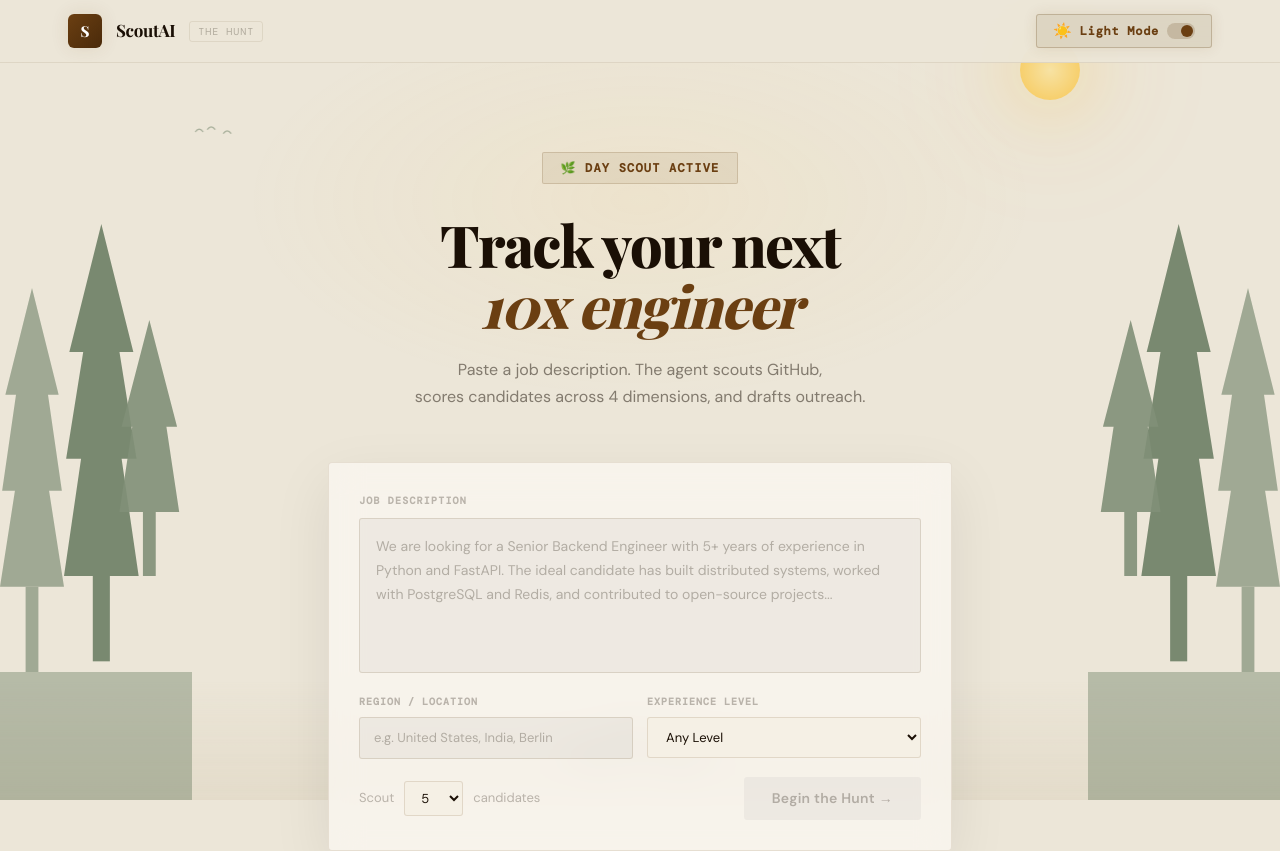
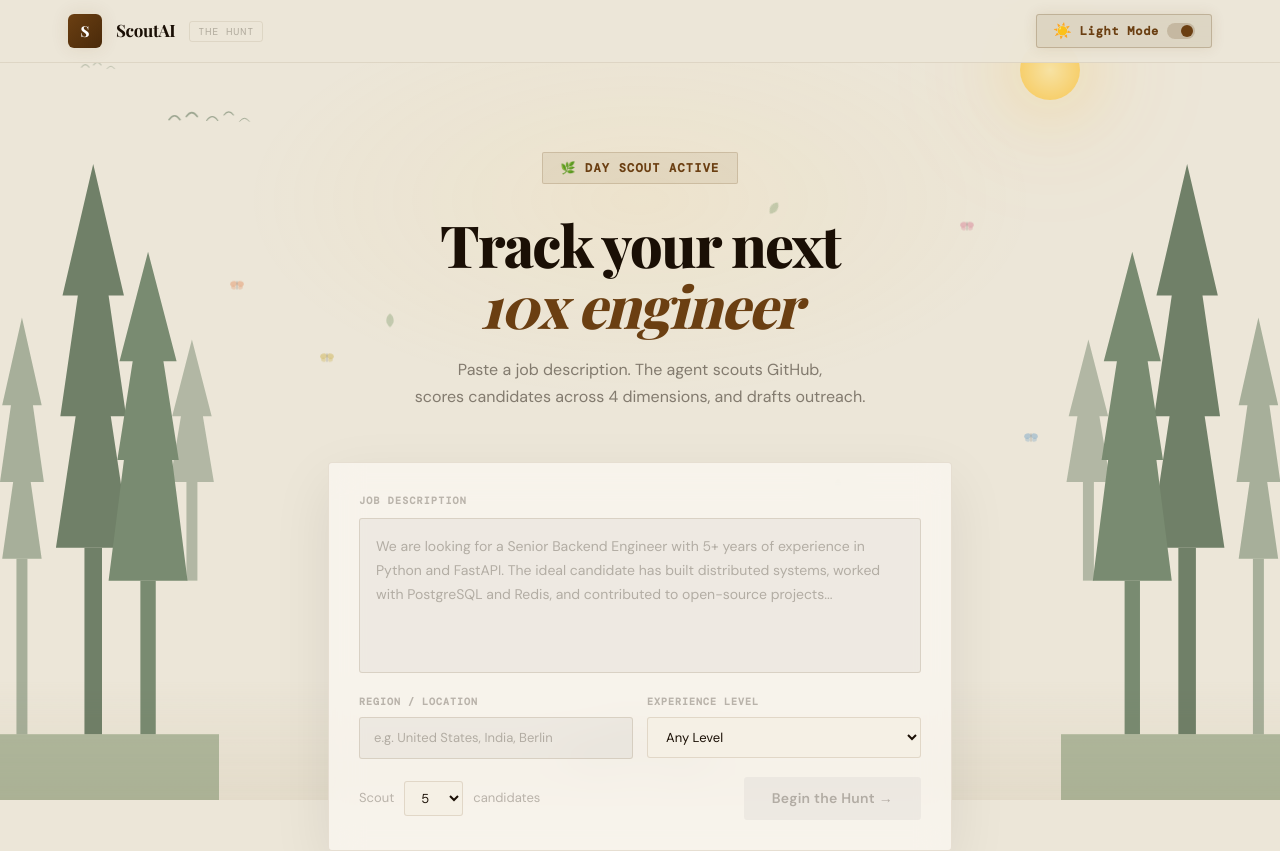
Before and after one commit to amoghforreal/scoutai, a Next.js app: page / in a window 1280 px wide. Shown: the top 851 px of the page. Built offline with nearby package versions, Linux system fonts and the light colour scheme; a web font is replaced by a local one.

Commit message:
feat: fixed tree grounding, more birds, butterflies, floating leaves

```diff
--- a/app/page.tsx
+++ b/app/page.tsx
@@ -112,29 +112,37 @@ function exportToCSV(candidates: Candidate[], role: string) {
 
 // SVG Tree Component
 function PineTrees({ side, dark }: { side: 'left' | 'right'; dark: boolean }) {
-  const treeColor = dark ? '#020805' : '#2a4a2a';
-  const treeMidColor = dark ? '#040e07' : '#1d3d1d';
-  const flip = side === 'right' ? 'scale(-1,1) translate(-180,0)' : '';
+  const treeColor = dark ? '#020805' : '#2d4f2d';
+  const treeMidColor = dark ? '#040e07' : '#1e3d1e';
+  const groundColor = dark ? '#020805' : '#3a5c2a';
+  const flip = side === 'right' ? `scale(-1,1) translate(-200,0)` : '';
   return (
-    <svg viewBox="0 0 180 600" xmlns="http://www.w3.org/2000/svg" style={{ position: 'absolute', ...(side === 'left' ? { left: 0 } : { right: 0 }), bottom: 0, height: '80vh', width: 'auto', opacity: dark ? 0.95 : 0.55, pointerEvents: 'none', zIndex: 0 }} preserveAspectRatio="xMinYMax meet">
+    <svg viewBox="0 0 200 620" xmlns="http://www.w3.org/2000/svg"
+      style={{ position: 'absolute', ...(side === 'left' ? { left: 0 } : { right: 0 }), bottom: 0, height: '85vh', width: 'auto', opacity: dark ? 0.97 : 0.6, pointerEvents: 'none', zIndex: 0 }}
+      preserveAspectRatio={side === 'left' ? 'xMinYMax meet' : 'xMaxYMax meet'}>
       <g transform={flip}>
-        {/* Far tree */}
-        <g transform="translate(0,0)" opacity="0.7">
-          <polygon points="30,120 5,220 15,220 2,310 14,310 0,400 60,400 46,310 58,310 45,220 55,220" fill={treeColor}/>
-          <rect x="24" y="400" width="12" height="80" fill={treeColor}/>
+        {/* Ground strip — connects everything */}
+        <rect x="0" y="560" width="200" height="60" fill={groundColor} opacity={dark ? 1 : 0.55}/>
+        {/* Back far small tree */}
+        <g opacity="0.6">
+          <polygon points="20,180 2,260 10,260 0,330 12,330 2,400 38,400 28,330 40,330 30,260 38,260" fill={treeColor}/>
+          <rect x="15" y="400" width="10" height="160" fill={treeColor}/>
         </g>
-        {/* Near tall tree */}
-        <g transform="translate(60,0)">
-          <polygon points="35,60 5,180 18,180 2,280 16,280 0,390 70,390 54,280 68,280 52,180 65,180" fill={treeMidColor}/>
-          <rect x="27" y="390" width="16" height="80" fill={treeMidColor}/>
+        {/* Main tall center-left tree */}
+        <g transform="translate(55,0)">
+          <polygon points="30,40 2,160 16,160 0,270 14,270 -4,390 64,390 46,270 60,270 44,160 58,160" fill={treeMidColor}/>
+          <rect x="22" y="390" width="16" height="170" fill={treeMidColor}/>
         </g>
-        {/* Short front tree */}
-        <g transform="translate(110,150)" opacity="0.9">
-          <polygon points="30,0 4,100 14,100 2,180 58,180 46,100 56,100" fill={treeColor}/>
-          <rect x="24" y="180" width="12" height="60" fill={treeColor}/>
+        {/* Front shorter tree */}
+        <g transform="translate(105,120)">
+          <polygon points="30,0 4,100 16,100 2,190 8,190 -6,300 66,300 52,190 58,190 44,100 56,100" fill={treeColor}/>
+          <rect x="23" y="300" width="14" height="140" fill={treeColor}/>
         </g>
-        {/* Ground */}
-        <rect x="0" y="480" width="180" height="120" fill={dark ? '#020805' : '#2a4a2a'} opacity={dark ? 1 : 0.5}/>
+        {/* Tiny accent tree far back */}
+        <g transform="translate(155,200)" opacity="0.5">
+          <polygon points="20,0 2,70 10,70 0,130 40,130 30,70 38,70" fill={treeColor}/>
+          <rect x="15" y="130" width="10" height="90" fill={treeColor}/>
+        </g>
       </g>
     </svg>
   );
@@ -312,16 +320,61 @@ export default function Home() {
           <circle cx="24" cy="10" r="2" fill="#020805"/>
         </svg>}
 
-        {/* Birds (light only) */}
-        {!dark && <svg viewBox="0 0 100 30" xmlns="http://www.w3.org/2000/svg" style={{ position: 'absolute', top: '15%', left: '-120px', width: '80px', opacity: 0.35, animation: 'bird 18s 2s infinite linear', pointerEvents: 'none' }}>
-          <path d="M10,15 Q15,8 20,15" stroke="#2a4a2a" strokeWidth="1.5" fill="none"/>
-          <path d="M25,12 Q30,5 35,12" stroke="#2a4a2a" strokeWidth="1.5" fill="none"/>
-          <path d="M45,17 Q50,10 55,17" stroke="#2a4a2a" strokeWidth="1.5" fill="none"/>
+        {/* Birds flock 1 — large, slow */}
+        {!dark && <svg viewBox="0 0 140 40" xmlns="http://www.w3.org/2000/svg" style={{ position: 'absolute', top: '13%', left: '-160px', width: '110px', opacity: 0.4, animation: 'bird 22s 1s infinite linear', pointerEvents: 'none' }}>
+          <path d="M10,20 Q17,10 24,20" stroke="#2a4a2a" strokeWidth="2" fill="none" strokeLinecap="round"/>
+          <path d="M32,16 Q39,6 46,16" stroke="#2a4a2a" strokeWidth="2" fill="none" strokeLinecap="round"/>
+          <path d="M58,21 Q65,11 72,21" stroke="#2a4a2a" strokeWidth="1.5" fill="none" strokeLinecap="round"/>
+          <path d="M80,14 Q86,6 92,14" stroke="#2a4a2a" strokeWidth="1.5" fill="none" strokeLinecap="round"/>
+          <path d="M100,22 Q106,14 112,22" stroke="#2a4a2a" strokeWidth="1.2" fill="none" strokeLinecap="round"/>
         </svg>}
-        {!dark && <svg viewBox="0 0 100 30" xmlns="http://www.w3.org/2000/svg" style={{ position: 'absolute', top: '20%', left: '-120px', width: '50px', opacity: 0.25, animation: 'bird 25s 8s infinite linear', pointerEvents: 'none' }}>
-          <path d="M10,15 Q15,8 20,15" stroke="#2a4a2a" strokeWidth="1.5" fill="none"/>
-          <path d="M28,12 Q33,5 38,12" stroke="#2a4a2a" strokeWidth="1.5" fill="none"/>
+        {/* Birds flock 2 — small, fast, higher */}
+        {!dark && <svg viewBox="0 0 80 30" xmlns="http://www.w3.org/2000/svg" style={{ position: 'absolute', top: '7%', left: '-100px', width: '60px', opacity: 0.28, animation: 'bird 14s 4s infinite linear', pointerEvents: 'none' }}>
+          <path d="M8,15 Q13,8 18,15" stroke="#3a5a3a" strokeWidth="1.5" fill="none" strokeLinecap="round"/>
+          <path d="M24,12 Q29,5 34,12" stroke="#3a5a3a" strokeWidth="1.5" fill="none" strokeLinecap="round"/>
+          <path d="M42,17 Q47,10 52,17" stroke="#3a5a3a" strokeWidth="1.2" fill="none" strokeLinecap="round"/>
         </svg>}
+        {/* Birds flock 3 — medium, mid height */}
+        {!dark && <svg viewBox="0 0 100 30" xmlns="http://www.w3.org/2000/svg" style={{ position: 'absolute', top: '22%', left: '-130px', width: '75px', opacity: 0.22, animation: 'bird 30s 10s infinite linear', pointerEvents: 'none' }}>
+          <path d="M10,15 Q16,7 22,15" stroke="#2a4a2a" strokeWidth="1.5" fill="none" strokeLinecap="round"/>
+          <path d="M30,18 Q36,10 42,18" stroke="#2a4a2a" strokeWidth="1.5" fill="none" strokeLinecap="round"/>
+          <path d="M55,13 Q60,6 65,13" stroke="#2a4a2a" strokeWidth="1.2" fill="none" strokeLinecap="round"/>
+          <path d="M72,17 Q77,10 82,17" stroke="#2a4a2a" strokeWidth="1.2" fill="none" strokeLinecap="round"/>
+        </svg>}
+        {/* Solo bird — lone wanderer */}
+        {!dark && <svg viewBox="0 0 30 20" xmlns="http://www.w3.org/2000/svg" style={{ position: 'absolute', top: '30%', left: '-50px', width: '35px', opacity: 0.3, animation: 'bird 19s 16s infinite linear', pointerEvents: 'none' }}>
+          <path d="M4,10 Q10,3 16,10" stroke="#2a4a2a" strokeWidth="2" fill="none" strokeLinecap="round"/>
+        </svg>}
+        {/* Butterflies (light only) */}
+        {!dark && [
+          { top: '35%', left: '18%', color: '#e07840', delay: '0s', dur: '6s' },
+          { top: '45%', left: '25%', color: '#c0a020', delay: '2s', dur: '8s' },
+          { top: '28%', left: '75%', color: '#d06080', delay: '4s', dur: '7s' },
+          { top: '55%', left: '80%', color: '#5090c0', delay: '1s', dur: '9s' },
+        ].map((b, i) => (
+          <div key={i} style={{ position: 'absolute', top: b.top, left: b.left, animation: `float ${b.dur} ${b.delay} infinite ease-in-out`, pointerEvents: 'none', opacity: 0.5 }}>
+            <svg viewBox="0 0 20 16" width="14" height="11">
+              <ellipse cx="5" cy="6" rx="5" ry="4" fill={b.color} opacity="0.7" transform="rotate(-20,5,6)"/>
+              <ellipse cx="15" cy="6" rx="5" ry="4" fill={b.color} opacity="0.7" transform="rotate(20,15,6)"/>
+              <ellipse cx="5" cy="11" rx="3.5" ry="3" fill={b.color} opacity="0.5" transform="rotate(15,5,11)"/>
+              <ellipse cx="15" cy="11" rx="3.5" ry="3" fill={b.color} opacity="0.5" transform="rotate(-15,15,11)"/>
+              <line x1="10" y1="2" x2="10" y2="14" stroke="#333" strokeWidth="0.8"/>
+            </svg>
+          </div>
+        ))}
+        {/* Floating leaves (light only) */}
+        {!dark && [
+          { top: '40%', left: '30%', delay: '0s', dur: '10s', rotate: '20deg' },
+          { top: '60%', left: '65%', delay: '3s', dur: '12s', rotate: '-15deg' },
+          { top: '25%', left: '60%', delay: '6s', dur: '8s', rotate: '35deg' },
+        ].map((l, i) => (
+          <div key={i} style={{ position: 'absolute', top: l.top, left: l.left, animation: `float ${l.dur} ${l.delay} infinite ease-in-out`, transform: `rotate(${l.rotate})`, pointerEvents: 'none', opacity: 0.25 }}>
+            <svg viewBox="0 0 20 28" width="12" height="16">
+              <path d="M10,2 Q18,8 16,18 Q12,26 10,26 Q8,26 4,18 Q2,8 10,2Z" fill="#4a7a3a"/>
+              <line x1="10" y1="4" x2="10" y2="24" stroke="#3a6a2a" strokeWidth="0.8"/>
+            </svg>
+          </div>
+        ))}
 
         {/* Trees */}
         {!isMobile && <PineTrees side="left" dark={dark} />}
```
